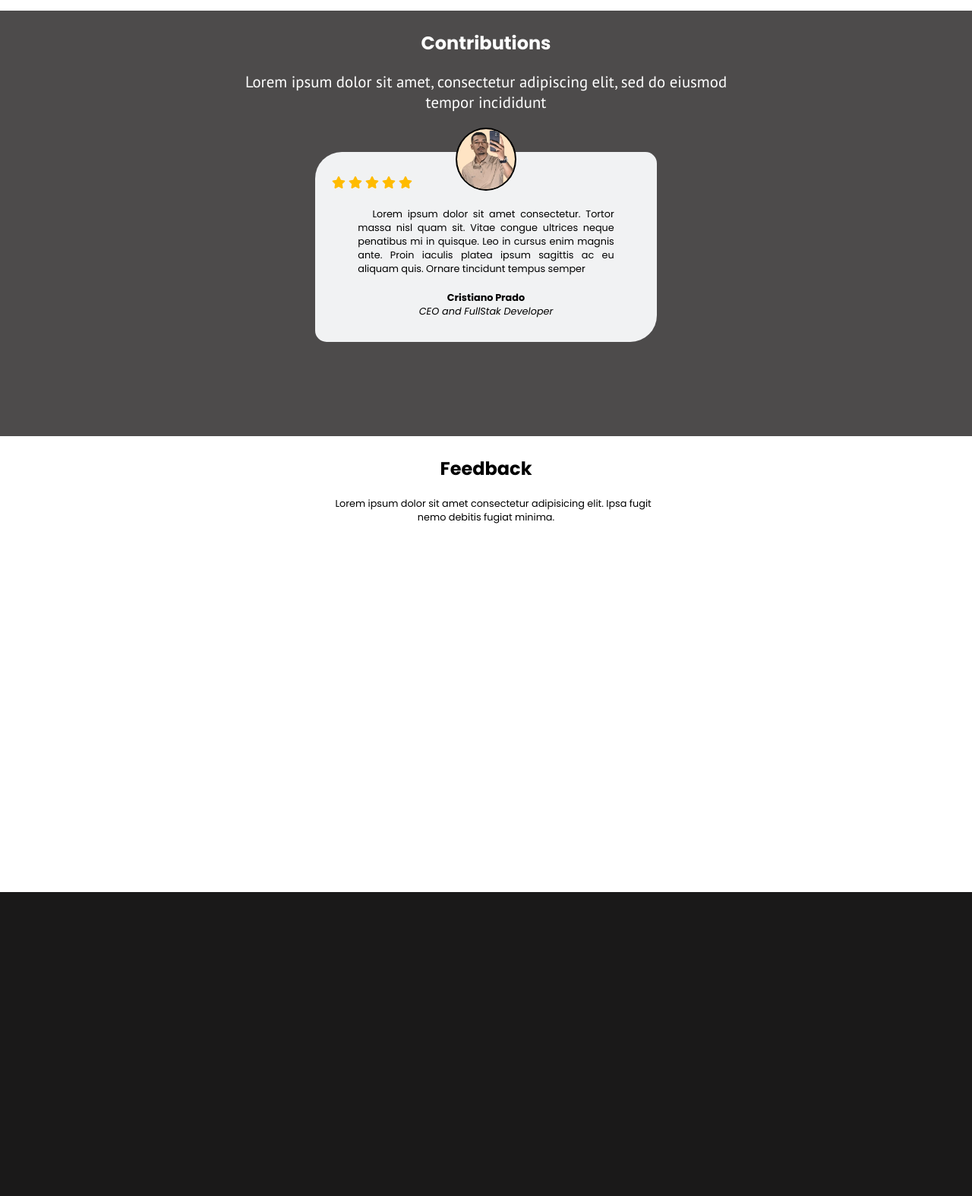
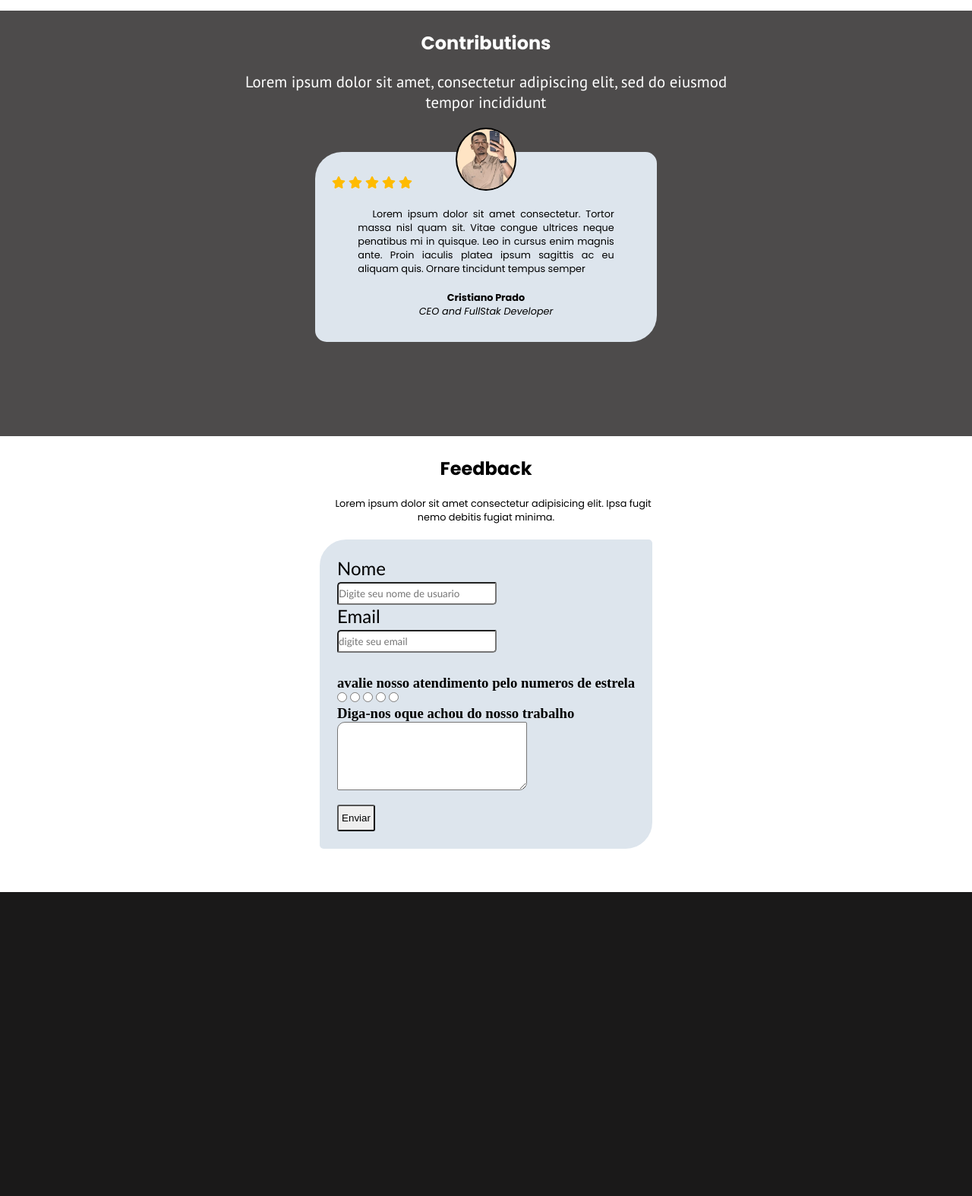
Before and after one commit to Cris-Prado/Food, a web app: file index.html in a window 1280 px wide. Shown: the part 2408-3982 px from the top of the page at 76% size. Run offline with its HTML, style and script files only (its server is not run), Linux system fonts and the light colour scheme; some web fonts are replaced.

Commit message:
feedback

```diff
--- a/index.html
+++ b/index.html
@@ -317,7 +317,44 @@
             <h2 class="title">feedback</h2>
             <p class="pg5">Lorem ipsum dolor sit amet consectetur adipisicing elit. Ipsa fugit nemo debitis fugiat minima.</p>
 
-            <form action="" class="formulario-feadback">
+            <form action="https://formsubmit.co/cesaremanoel412@gmail.com" class="formulario-feadback">
+
+                <label for="" class="label-feed">
+                    <span class="nome">Nome</span>
+                    <div class="inp-feed">
+                        <input  class="canp-feed" type="text" name="nome" id="nome" required  placeholder="Digite seu nome de usuario ">
+                    </div>
+                </label>
+
+                <label for="" class="label-feed">
+                    <span class="gmail">Email</span>
+                    <div class="inp-feed">
+                        <input class="canp-feed" type="email" id="email" required placeholder="digite seu email ">
+                    </div>
+                </label><br>
+                <h3>avalie nosso atendimento pelo numeros de estrela </h3>
+                <div class="av-estrela">
+                    <input type="radio" id="star1" class="star" >
+                    <label for="star1" title="1 estrela"></label>
+
+                    <input type="radio" id="star2" class="star" >
+                    <label for="star2" title="2 estrela"></label>
+
+                    <input type="radio" id="star3" class="star" >
+                    <label for="star3" title="3 estrela"></label>
+
+                    <input type="radio" id="star4" class="star" >
+                    <label for="star4" title="4 estrela"></label>
+
+                    <input type="radio" id="star5" class="star" >
+                    <label for="star5" title="5 estrela"></label>
+                </div>
+
+                <h3>Diga-nos oque achou do nosso trabalho</h3>
+
+                <textarea  name="feed" id="texterema"></textarea>
+
+                <button class="btfe">Enviar</button>
 
             </form>
         </section>
--- a/src/style/style.css
+++ b/src/style/style.css
@@ -415,7 +415,7 @@
     flex-direction: column;
     justify-content: center;
     align-items: center;
-    background-color: #f1f2f3;
+    background-color: #dde5ed;
 }
 
 .pg4{
@@ -520,3 +520,41 @@
     }
 
 }
+
+.label-feed{
+    font-size: x-large;
+    font-family:'Gill Sans', 'Gill Sans MT', Calibri, 'Trebuchet MS', sans-serif;
+}
+
+.canp-feed{
+    height: 30px;
+    width: 210px;
+    border-radius:5px 2px;
+    font-family:'Gill Sans', 'Gill Sans MT', Calibri, 'Trebuchet MS', sans-serif;
+
+}
+
+.formulario-feadback{
+    border: 3px solid #dde5ed;
+    padding: 20px;
+    border-radius: 35px 5px;
+    background-color: #dde5ed;
+}
+
+#texterema{
+    height: 90px;
+    width: 250px;
+    border-radius: 10px 2px ;
+    font-family:'Gill Sans', 'Gill Sans MT', Calibri, 'Trebuchet MS', sans-serif;
+
+}
+
+.btfe{
+    display: flex;
+    margin-top: 15px;
+    justify-content: center;
+    align-items: center;
+    height: 35px;
+    width: 50px;
+    border-radius: 3px;
+}
```
